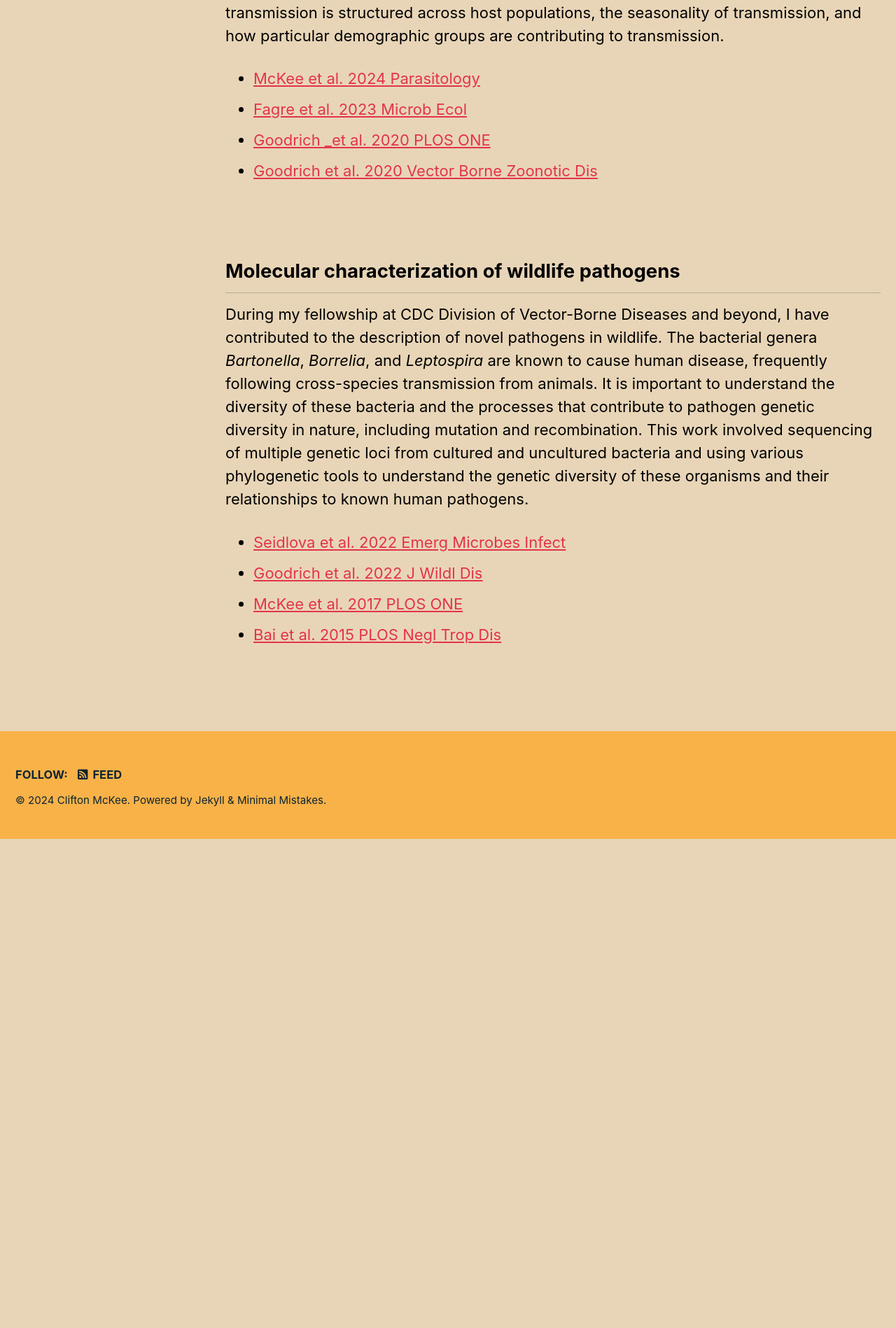
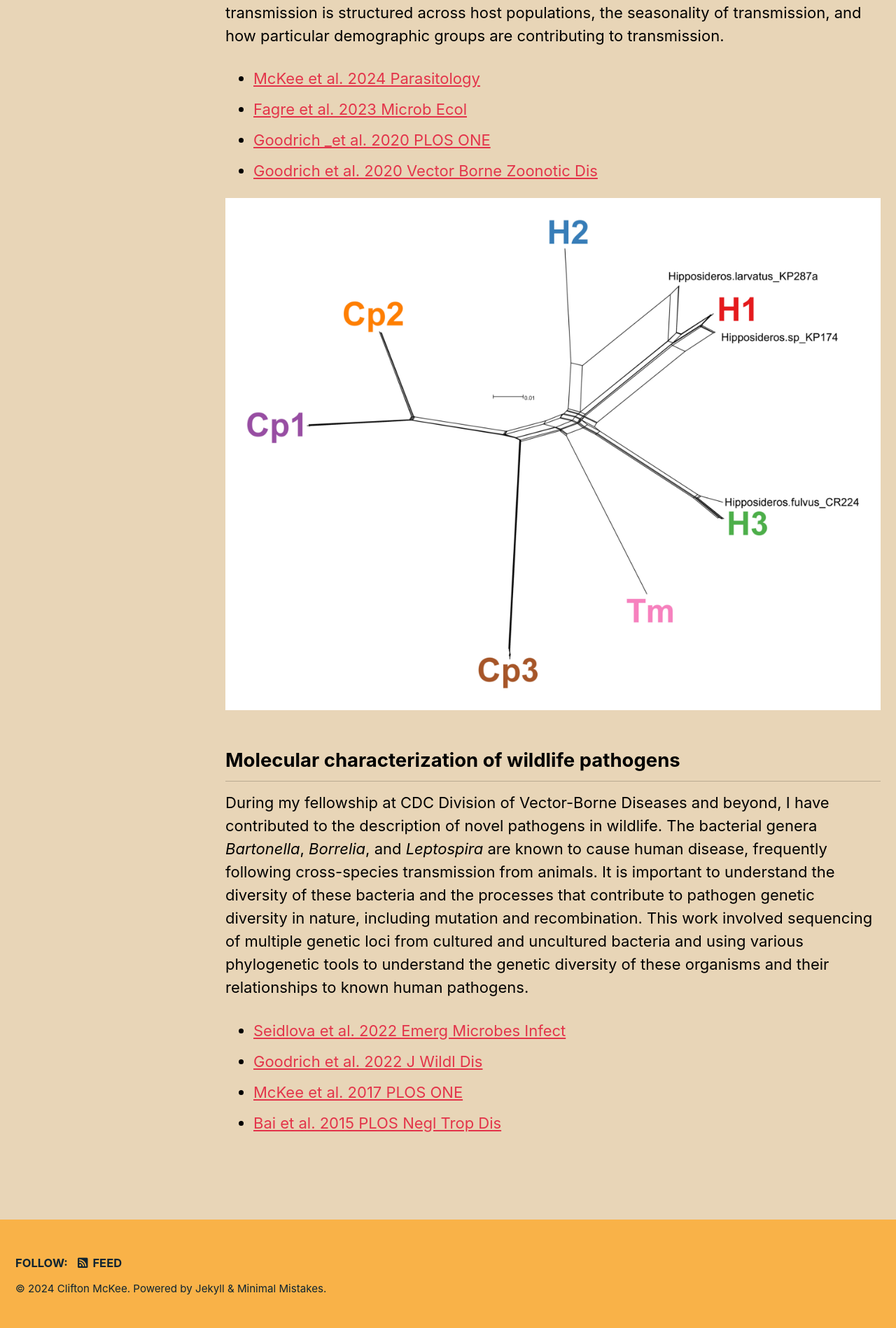
Before and after one commit to clifmckee/clifmckee.github.io, a Jekyll site: the page built from _pages/research.md, in a window 1280 px wide. Shown: the part 1597-3495 px from the top of the page at 70% size. Built offline with Jekyll 4.4.1, drawn with Linux system fonts in a browser that asks for light colours; cached includes are drawn as plain includes; before the commit the page ends 2796 px from its top, so only the background shows below that.

Commit message:
Update research.md

```diff
--- a/_pages/research.md
+++ b/_pages/research.md
@@ -34,7 +34,7 @@ Longitudinal and spatially replicated surveillance studies are important to unde
 - [Goodrich _et al. 2020 PLOS ONE](https://doi.org/10.1371/journal.pone.0244803)
 - [Goodrich et al. 2020 Vector Borne Zoonotic Dis](https://doi.org/10.1089/vbz.2019.2550)
 
-![](images/thai-bartonella.jpg)
+![](/images/thai-bartonella.jpg)
 
 ## Molecular characterization of wildlife pathogens
 
```
